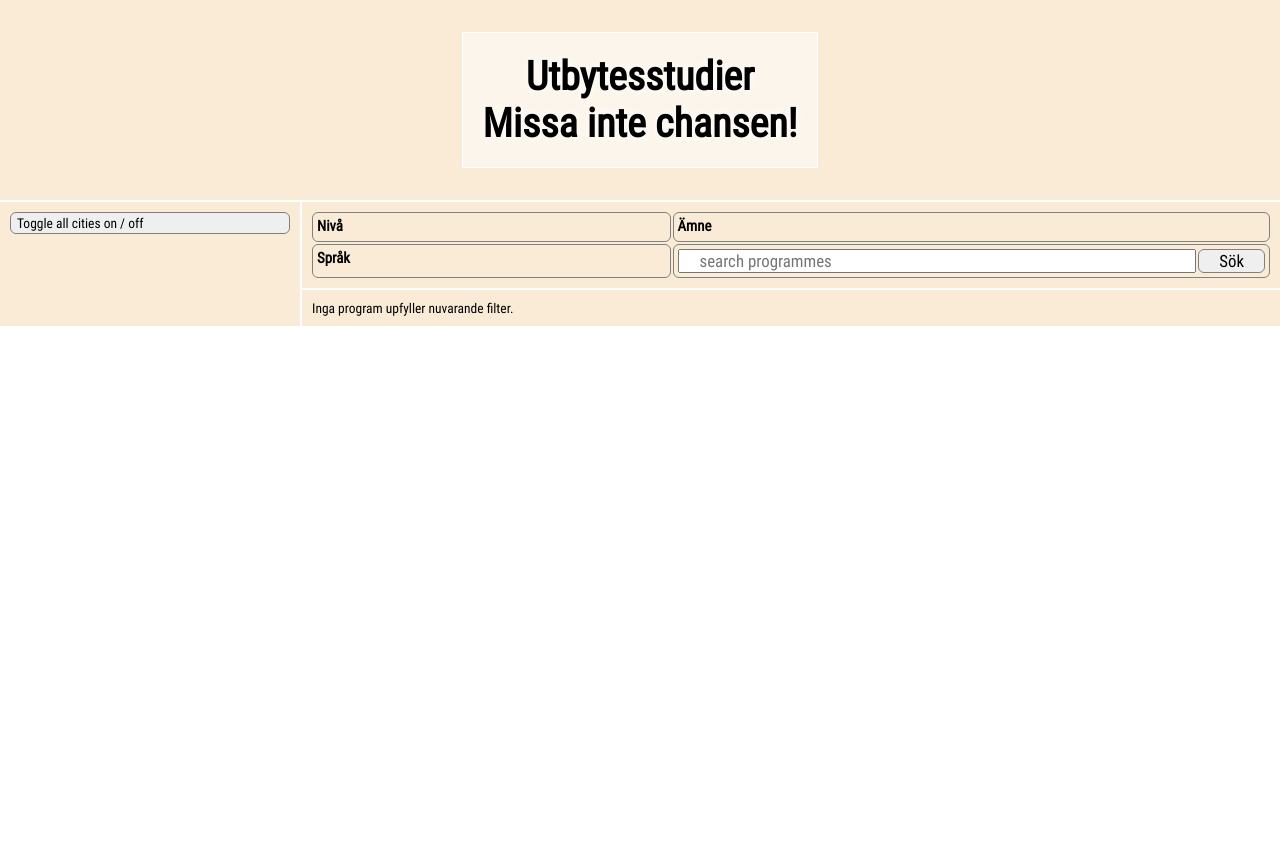
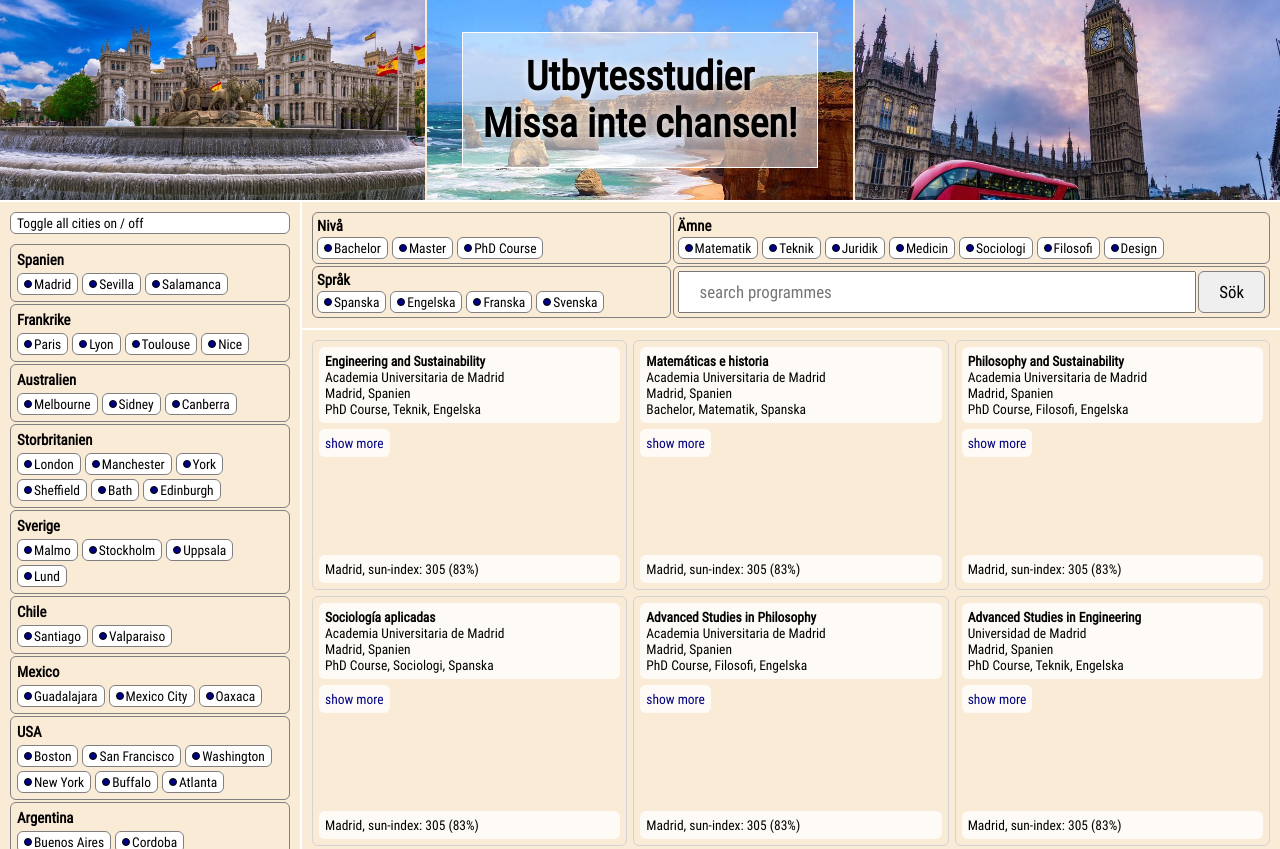
Before and after one commit to OliwerLofgren/Du2-Projekt, a plain HTML site: page problem/problem/index.html in a window 1280 px wide. Shown: the top 849 px of the page. Before the commit the page ends 800 px from the top, so only its background shows below. Drawn offline with Linux system fonts and the light colour scheme.

Commit message:
HTML and CSS done

```diff
--- a/problem/problem/css/index.css
+++ b/problem/problem/css/index.css
@@ -1,40 +1,51 @@
 @font-face {
-  font-family: 'Roboto Condensed 300';
-  src: url('../fonts/RobotoCondensed_light/RobotoCondensedLight.eot');
-  src: url('../fonts/RobotoCondensed_light/RobotoCondensedLight.eot?#iefix') format('embedded-opentype'),
-     url('../fonts/RobotoCondensed_light/RobotoCondensedLight.woff2') format('woff2'),
-     url('../fonts/RobotoCondensed_light/RobotoCondensedLight.woff') format('woff'),
-     url('../fonts/RobotoCondensed_light/RobotoCondensedLight.ttf')  format('truetype');
+  font-family: "Roboto Condensed 300";
+  src: url("../fonts/RobotoCondensed_light/RobotoCondensedLight.eot");
+  src: url("../fonts/RobotoCondensed_light/RobotoCondensedLight.eot?#iefix")
+      format("embedded-opentype"),
+    url("../fonts/RobotoCondensed_light/RobotoCondensedLight.woff2")
+      format("woff2"),
+    url("../fonts/RobotoCondensed_light/RobotoCondensedLight.woff")
+      format("woff"),
+    url("../fonts/RobotoCondensed_light/RobotoCondensedLight.ttf")
+      format("truetype");
 }
 
 @font-face {
-  font-family: 'Roboto Condensed 700';
-  src: url('../fonts/RobotoCondensed_bold/RobotoCondensedBold.eot');
-  src: url('../fonts/RobotoCondensed_bold/RobotoCondensedBold.eot?#iefix') format('embedded-opentype'),
-     url('../fonts/RobotoCondensed_bold/RobotoCondensedBold.woff2') format('woff2'),
-     url('../fonts/RobotoCondensed_bold/RobotoCondensedBold.woff') format('woff'),
-     url('../fonts/RobotoCondensed_bold/RobotoCondensedBold.ttf')  format('truetype');
+  font-family: "Roboto Condensed 700";
+  src: url("../fonts/RobotoCondensed_bold/RobotoCondensedBold.eot");
+  src: url("../fonts/RobotoCondensed_bold/RobotoCondensedBold.eot?#iefix")
+      format("embedded-opentype"),
+    url("../fonts/RobotoCondensed_bold/RobotoCondensedBold.woff2")
+      format("woff2"),
+    url("../fonts/RobotoCondensed_bold/RobotoCondensedBold.woff") format("woff"),
+    url("../fonts/RobotoCondensed_bold/RobotoCondensedBold.ttf")
+      format("truetype");
 }
 
 @font-face {
-  font-family: 'Roboto Condensed 400';
-  src: url('../fonts/RobotoCondensed_regular/RobotoCondensedRegular.eot');
-  src: url('../fonts/RobotoCondensed_regular/RobotoCondensedRegular.eot?#iefix') format('embedded-opentype'),
-     url('../fonts/RobotoCondensed_regular/RobotoCondensedRegular.woff2') format('woff2'),
-     url('../fonts/RobotoCondensed_regular/RobotoCondensedRegular.woff') format('woff'),
-     url('../fonts/RobotoCondensed_regular/RobotoCondensedRegular.ttf')  format('truetype');
+  font-family: "Roboto Condensed 400";
+  src: url("../fonts/RobotoCondensed_regular/RobotoCondensedRegular.eot");
+  src: url("../fonts/RobotoCondensed_regular/RobotoCondensedRegular.eot?#iefix")
+      format("embedded-opentype"),
+    url("../fonts/RobotoCondensed_regular/RobotoCondensedRegular.woff2")
+      format("woff2"),
+    url("../fonts/RobotoCondensed_regular/RobotoCondensedRegular.woff")
+      format("woff"),
+    url("../fonts/RobotoCondensed_regular/RobotoCondensedRegular.ttf")
+      format("truetype");
 }
 
 :root {
   --gap: 2px;
-  --border_radius: calc( 3 * var(--gap) );
+  --border_radius: calc(3 * var(--gap));
   --c_back: antiquewhite;
   --c_selected: navy;
   --padding: 10px;
 
   --basic_fSz: 13.5px;
 
-  --transition_duration: .5s;
+  --transition_duration: 0.5s;
 }
 
 * {
@@ -45,7 +56,7 @@
   transition-duration: var(--transition_duration);
 
   font-size: var(--basic_fSz);
-  font-family: 'Roboto Condensed 400';
+  font-family: "Roboto Condensed 400";
 }
 
 body {
@@ -73,11 +84,28 @@ body {
 #top_images {
   z-index: 1;
   position: absolute;
-  top: 0; left: 0;
-  width: 100%; height: 100%;
+  top: 0;
+  left: 0;
+  width: 100%;
+  height: 100%;
   display: grid;
   grid-template-columns: 1fr 1fr 1fr;
   gap: var(--gap);
+}
+
+#top_images > div:nth-child(1) {
+  background-image: url("../media/geo_images/madrid_normal_3.jpg");
+  background-position: center;
+}
+
+#top_images > div:nth-child(2) {
+  background-image: url("../media/geo_images/australia_normal_1.jpg");
+  background-position: center;
+}
+
+#top_images > div:nth-child(3) {
+  background-image: url("../media/geo_images/london_normal_2.jpg");
+  background-position: center;
 }
 
 #top_images > * {
@@ -92,7 +120,7 @@ body {
   text-align: center;
   padding: 20px;
   border: 1px solid white;
-  background-color: rgba(255,255,255,.5);
+  background-color: rgba(255, 255, 255, 0.5);
 }
 #top_text * {
   font-size: 40px;
@@ -113,7 +141,7 @@ body {
 
   display: flex;
   flex-direction: column;
-  gap: var(--gap)
+  gap: var(--gap);
 }
 
 #others_filter {
@@ -122,7 +150,8 @@ body {
 #programmes {
 }
 
-.container, #top {
+.container,
+#top {
   background-color: var(--c_back);
   padding: var(--padding);
 }
--- a/problem/problem/index.html
+++ b/problem/problem/index.html
@@ -1,16 +1,15 @@
 <!DOCTYPE html>
 <html lang="en">
   <head>
-  <meta charset="UTF-8">
-  <meta http-equiv="X-UA-Compatible" content="IE=edge">
-  <meta name="viewport" content="width=device-width, initial-scale=1.0">
+    <meta charset="UTF-8" />
+    <meta http-equiv="X-UA-Compatible" content="IE=edge" />
+    <meta name="viewport" content="width=device-width, initial-scale=1.0" />
     <title>Document</title>
-  <link rel="stylesheet" href="css/index.css">
-  <link rel="stylesheet" href="css/programme.css">
-  <link rel="stylesheet" href="css/filters.css">
+    <link rel="stylesheet" href="css/index.css" />
+    <link rel="stylesheet" href="css/programme.css" />
+    <link rel="stylesheet" href="css/filters.css" />
   </head>
   <body>
-
     <div id="wrapper">
       <div id="top">
         <div id="top_images">
@@ -40,9 +39,10 @@
             </div>
             <div id="language_filter" class="filter_container">
               <h1>Språk</h1>
-            <ul class="filter_list"></ul></div>
+              <ul class="filter_list"></ul>
+            </div>
             <div id="search_field">
-            <input type="text" placeholder="search programmes">
+              <input type="text" placeholder="search programmes" />
               <button>Sök</button>
             </div>
           </div>
@@ -53,6 +53,10 @@
         </div>
       </div>
     </div>
-
+    <script src="./js/database.js"></script>
+    <script src="./js/array_functions.js"></script>
+    <script src="./js/aux_functions.js"></script>
+    <script src="./js/functions.js"></script>
+    <script src="./index.js"></script>
   </body>
 </html>
```
Lines whose indentation alone changed are shown as unchanged.
